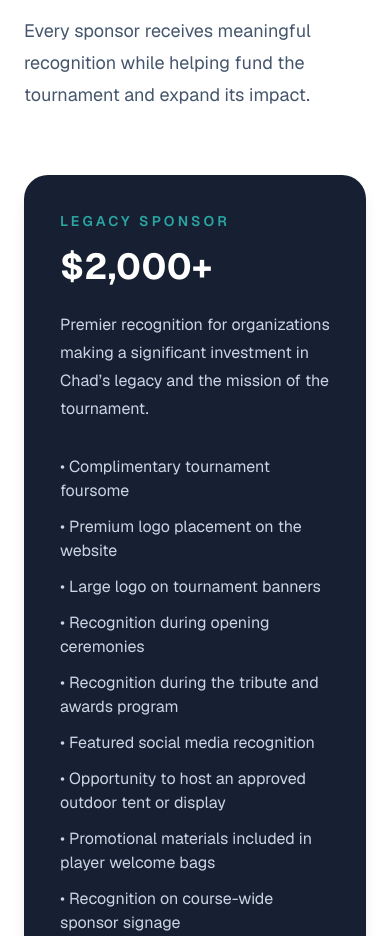
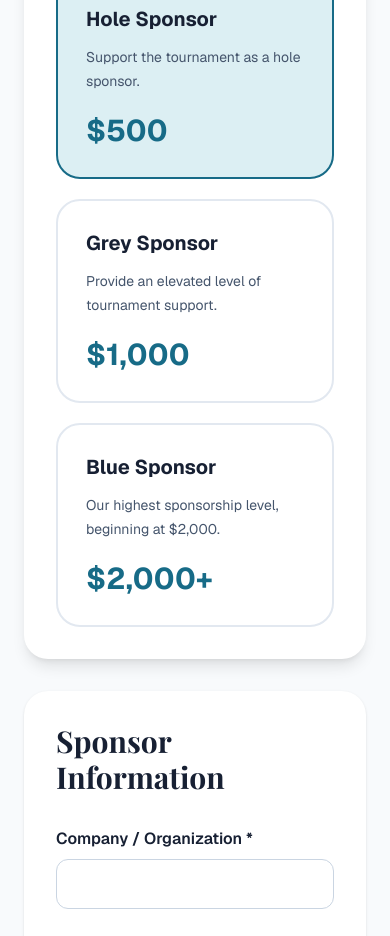
Before and after one commit to chadmillermemorial/chad-miller-memorial, a Next.js app: page /sponsors in a window 390 px wide. Shown: the part 1054-1990 px from the top of the page. Built offline with nearby package versions, Linux system fonts and the light colour scheme; a web font is replaced by a local one.

Commit message:
Add sponsor payment flow

```diff
--- /dev/null
+++ b/app/api/sponsor-checkout/route.ts
@@ -0,0 +1,132 @@
+import { NextResponse } from "next/server";
+import Stripe from "stripe";
+
+export const runtime = "nodejs";
+
+const stripeSecretKey = process.env.STRIPE_SECRET_KEY;
+
+type SponsorLevel = "hole" | "grey" | "blue";
+
+export async function POST(request: Request) {
+  try {
+    if (!stripeSecretKey) {
+      throw new Error("STRIPE_SECRET_KEY is not configured.");
+    }
+
+    const stripe = new Stripe(stripeSecretKey);
+    const formData = await request.formData();
+
+    const sponsorLevel =
+      formData.get("sponsorLevel")?.toString() as SponsorLevel;
+
+    const company =
+      formData.get("company")?.toString().trim() || "";
+
+    const contactName =
+      formData.get("contactName")?.toString().trim() || "";
+
+    const email =
+      formData.get("email")?.toString().trim() || "";
+
+    const phone =
+      formData.get("phone")?.toString().trim() || "";
+
+    const website =
+      formData.get("website")?.toString().trim() || "";
+
+    const notes =
+      formData.get("notes")?.toString().trim() || "";
+
+    if (!company || !contactName || !email || !phone) {
+      throw new Error("Required sponsor information is missing.");
+    }
+
+    let amount = 0;
+    let sponsorshipName = "";
+
+    if (sponsorLevel === "hole") {
+      amount = 500;
+      sponsorshipName = "Hole Sponsor";
+    } else if (sponsorLevel === "grey") {
+      amount = 1000;
+      sponsorshipName = "Grey Sponsor";
+    } else if (sponsorLevel === "blue") {
+      const requestedAmount = Number(
+        formData.get("sponsorAmount")?.toString() || "2000"
+      );
+
+      amount = Math.max(
+        Number.isFinite(requestedAmount)
+          ? Math.round(requestedAmount)
+          : 2000,
+        2000
+      );
+
+      sponsorshipName = "Blue Sponsor";
+    } else {
+      throw new Error("Invalid sponsorship level.");
+    }
+
+    const origin = new URL(request.url).origin;
+
+    const session = await stripe.checkout.sessions.create({
+      mode: "payment",
+
+      customer_email: email,
+
+      line_items: [
+        {
+          price_data: {
+            currency: "usd",
+
+            product_data: {
+              name: `SGM Chad Miller Memorial — ${sponsorshipName}`,
+              description: `${company} tournament sponsorship`,
+            },
+
+            unit_amount: amount * 100,
+          },
+
+          quantity: 1,
+        },
+      ],
+
+      metadata: {
+        paymentType: "sponsorship",
+        sponsorLevel,
+        sponsorshipName,
+        sponsorAmount: String(amount),
+        company,
+        contactName,
+        email,
+        phone,
+        website: website.slice(0, 450),
+        notes: notes.slice(0, 450),
+      },
+
+      success_url:
+        `${origin}/sponsors/confirmation?session_id={CHECKOUT_SESSION_ID}`,
+
+      cancel_url: `${origin}/sponsors`,
+    });
+
+    if (!session.url) {
+      throw new Error("Stripe did not return a checkout URL.");
+    }
+
+    return NextResponse.redirect(session.url, 303);
+  } catch (error) {
+    console.error("Sponsor checkout error:", error);
+
+    return NextResponse.json(
+      {
+        ok: false,
+        error:
+          error instanceof Error
+            ? error.message
+            : "An unknown sponsorship error occurred.",
+      },
+      { status: 500 }
+    );
+  }
+}
--- a/app/api/stripe-webhook/route.ts
+++ b/app/api/stripe-webhook/route.ts
@@ -36,7 +36,10 @@ export async function POST(request: Request) {
         webhookSecret
       );
     } catch (error) {
-      console.error("Webhook signature verification failed:", error);
+      console.error(
+        "Webhook signature verification failed:",
+        error
+      );
 
       return NextResponse.json(
         { error: "Invalid webhook signature." },
@@ -45,47 +48,127 @@ export async function POST(request: Request) {
     }
 
     if (event.type !== "checkout.session.completed") {
-      return NextResponse.json({ received: true });
+      return NextResponse.json({
+        received: true,
+      });
     }
 
-    const session = event.data.object as Stripe.Checkout.Session;
+    const session =
+      event.data.object as Stripe.Checkout.Session;
 
     if (session.payment_status !== "paid") {
-      return NextResponse.json({ received: true });
+      return NextResponse.json({
+        received: true,
+      });
     }
 
     const metadata = session.metadata || {};
-    const playerCount = Number(metadata.playerCount || "1");
+
+    /*
+     * SPONSORSHIP PAYMENT
+     */
+    if (metadata.paymentType === "sponsorship") {
+      const sponsorship = {
+        paymentType: "sponsorship",
+
+        stripeSessionId: session.id,
+
+        company:
+          metadata.company || "",
+
+        contactName:
+          metadata.contactName || "",
+
+        email:
+          metadata.email || "",
+
+        phone:
+          metadata.phone || "",
+
+        website:
+          metadata.website || "",
+
+        sponsorshipName:
+          metadata.sponsorshipName || "",
+
+        sponsorAmount:
+          (session.amount_total || 0) / 100,
+
+        notes:
+          metadata.notes || "",
+      };
+
+      const googleResult =
+        await sendToGoogleSheets(sponsorship);
+
+      return NextResponse.json({
+        received: true,
+        saved: true,
+        type: "sponsorship",
+        googleResult,
+      });
+    }
+
+    /*
+     * PLAYER REGISTRATION PAYMENT
+     */
+    const playerCount =
+      Number(metadata.playerCount || "1");
 
     const players = [];
 
-    for (let number = 1; number <= playerCount; number++) {
+    for (
+      let number = 1;
+      number <= playerCount;
+      number++
+    ) {
       players.push({
-        firstName: metadata[`p${number}FirstName`] || "",
-        lastName: metadata[`p${number}LastName`] || "",
-        email: metadata[`p${number}Email`] || "",
-        phone: metadata[`p${number}Phone`] || "",
-        handicap: metadata[`p${number}Handicap`] || "",
-        ghin: metadata[`p${number}Ghin`] || "",
-        shirtSize: metadata[`p${number}ShirtSize`] || "",
-        teeSelection: metadata[`p${number}Tee`] || "",
+        firstName:
+          metadata[`p${number}FirstName`] || "",
+
+        lastName:
+          metadata[`p${number}LastName`] || "",
+
+        email:
+          metadata[`p${number}Email`] || "",
+
+        phone:
+          metadata[`p${number}Phone`] || "",
+
+        handicap:
+          metadata[`p${number}Handicap`] || "",
+
+        ghin:
+          metadata[`p${number}Ghin`] || "",
+
+        shirtSize:
+          metadata[`p${number}ShirtSize`] || "",
+
+        teeSelection:
+          metadata[`p${number}Tee`] || "",
       });
     }
 
-    const totalPaid = (session.amount_total || 0) / 100;
+    const totalPaid =
+      (session.amount_total || 0) / 100;
 
     const amountPerPlayer =
-      playerCount > 0 ? totalPaid / playerCount : 0;
+      playerCount > 0
+        ? totalPaid / playerCount
+        : 0;
 
     const registration = {
       registrationId: session.id,
 
       paymentStatus: "Paid",
+
       paymentAmount: amountPerPlayer,
 
-      teamName: metadata.teamName || "",
+      teamName:
+        metadata.teamName || "",
 
-      needsPairing: metadata.needsPairing === "Yes",
+      needsPairing:
+        metadata.needsPairing === "Yes",
 
       emergencyContactName:
         metadata.emergencyContactName || "",
@@ -96,17 +179,53 @@ export async function POST(request: Request) {
       capacityHoldId:
         metadata.capacityHoldId || "",
 
-      stripeSessionId: session.id,
+      stripeSessionId:
+        session.id,
 
       players,
     };
 
-    const googleResponse = await fetch(GOOGLE_SCRIPT_URL, {
+    const googleResult =
+      await sendToGoogleSheets(registration);
+
+    return NextResponse.json({
+      received: true,
+      saved: true,
+      type: "player",
+      googleResult,
+    });
+
+  } catch (error) {
+    console.error(
+      "Stripe webhook error:",
+      error
+    );
+
+    return NextResponse.json(
+      {
+        error:
+          "Webhook processing failed.",
+      },
+      {
+        status: 500,
+      }
+    );
+  }
+}
+
+async function sendToGoogleSheets(
+  data: Record<string, unknown>
+) {
+  const googleResponse =
+    await fetch(GOOGLE_SCRIPT_URL, {
       method: "POST",
+
       headers: {
-        "Content-Type": "application/json",
+        "Content-Type":
+          "application/json",
       },
-      body: JSON.stringify(registration),
+
+      body: JSON.stringify(data),
     });
 
   if (!googleResponse.ok) {
@@ -115,27 +234,15 @@ export async function POST(request: Request) {
     );
   }
 
-    const googleResult = await googleResponse.json();
+  const googleResult =
+    await googleResponse.json();
 
   if (!googleResult.ok) {
     throw new Error(
       googleResult.error ||
-          "Google Sheets rejected the registration."
+        "Google Sheets rejected the payment."
     );
   }
 
-    console.log(`Paid registration saved: ${session.id}`);
-
-    return NextResponse.json({
-      received: true,
-      saved: true,
-    });
-  } catch (error) {
-    console.error("Stripe webhook error:", error);
-
-    return NextResponse.json(
-      { error: "Webhook processing failed." },
-      { status: 500 }
-    );
+  return googleResult;
 }
-}
--- a/app/sponsors/page.tsx
+++ b/app/sponsors/page.tsx
@@ -1,211 +1,287 @@
-import Link from "next/link";
+"use client";
+
+import Image from "next/image";
+import { useState } from "react";
 import Container from "@/components/ui/Container";
-import SectionHeading from "@/components/ui/SectionHeading";
 
-const sponsorships = [
+type SponsorLevel = "hole" | "grey" | "blue";
+
+const sponsorLevels = [
   {
-    name: "Legacy Sponsor",
-    price: "$2,000+",
-    description:
-      "Premier recognition for organizations making a significant investment in Chad’s legacy and the mission of the tournament.",
-    benefits: [
-      "Complimentary tournament foursome",
-      "Premium logo placement on the website",
-      "Large logo on tournament banners",
-      "Recognition during opening ceremonies",
-      "Recognition during the tribute and awards program",
-      "Featured social media recognition",
-      "Opportunity to host an approved outdoor tent or display",
-      "Promotional materials included in player welcome bags",
-      "Recognition on course-wide sponsor signage",
-    ],
-    style: "bg-[var(--brand-navy)] text-white",
-    textStyle: "text-slate-300",
+    id: "hole" as SponsorLevel,
+    name: "Hole Sponsor",
+    amount: 500,
+    description: "Support the tournament as a hole sponsor.",
   },
   {
-    name: "Patriot Sponsor",
-    price: "$1,000",
-    description:
-      "Expanded tournament-day visibility and recognition throughout the event.",
-    benefits: [
-      "Logo displayed on course-wide sponsor signage",
-      "Logo on the tournament website",
-      "Recognition during opening ceremonies",
-      "Recognition during the awards program",
-      "Tournament social media recognition",
-      "Opportunity to provide items for player welcome bags",
-      "Two invitations to the lunch social and tribute program",
-    ],
-    style: "bg-[var(--sand)] text-[var(--brand-navy)]",
-    textStyle: "text-slate-600",
+    id: "grey" as SponsorLevel,
+    name: "Grey Sponsor",
+    amount: 1000,
+    description: "Provide an elevated level of tournament support.",
   },
   {
-    name: "Hole Sponsor",
-    price: "$500",
-    description:
-      "A strong option for businesses, organizations, families, and groups wishing to support the tournament.",
-    benefits: [
-      "Exclusive sponsorship of one golf hole",
-      "Professionally produced sponsor sign at the hole",
-      "Logo on the tournament website",
-      "Recognition on the tournament sponsor board",
-      "Opportunity to provide items for player welcome bags",
-    ],
-    style: "bg-[var(--brand-sky)] text-[var(--brand-navy)]",
-    textStyle: "text-slate-600",
+    id: "blue" as SponsorLevel,
+    name: "Blue Sponsor",
+    amount: 2000,
+    description: "Our highest sponsorship level, beginning at $2,000.",
   },
 ];
 
-const exclusiveOpportunities = [
-  "Golf Cart Sponsor",
-  "Driving Range Sponsor",
-  "Putting Green Sponsor",
-  "Beverage Cart Sponsor",
-  "Player Gift Sponsor",
-  "Awards Program Sponsor",
-  "Silent Auction Sponsor",
-  "Long Drive Sponsor",
-  "Closest-to-the-Pin Sponsor",
-  "Hole-in-One Sponsor",
-];
+export default function SponsorsPage() {
+  const [sponsorLevel, setSponsorLevel] =
+    useState<SponsorLevel>("hole");
 
-export default function SponsorsPage() {
+  const selectedLevel = sponsorLevels.find(
+    (level) => level.id === sponsorLevel
+  )!;
+
+  const [blueAmount, setBlueAmount] = useState("2000");
+
+  const amount =
+    sponsorLevel === "blue"
+      ? Math.max(Number(blueAmount) || 2000, 2000)
+      : selectedLevel.amount;
+
   return (
     <>
-      <section className="bg-[var(--brand-navy)] py-24 text-white md:py-32">
+      <section className="bg-[var(--brand-navy)] py-20 text-white">
         <Container>
-          <div className="max-w-4xl">
+          <div className="grid gap-10 lg:grid-cols-[0.75fr_1.25fr] lg:items-center">
+            <Image
+              src="/images/logo/logo.png"
+              alt="SGM Chad Miller Memorial logo"
+              width={260}
+              height={260}
+              className="mx-auto w-full max-w-[220px]"
+            />
+
+            <div>
               <p className="text-sm font-semibold uppercase tracking-[0.3em] text-[var(--brand-teal)]">
-              Sponsorship Opportunities
+                Sponsorship
               </p>
 
-            <h1 className="mt-5 text-5xl font-bold leading-tight md:text-7xl">
-              Support the tournament.
-              <br />
-              Continue Chad’s legacy.
+              <h1 className="mt-5 text-5xl font-bold md:text-6xl">
+                Support the Memorial
               </h1>
 
-            <p className="mt-8 max-w-3xl text-xl leading-9 text-slate-300">
-              Sponsorship helps create a first-class memorial event while
-              supporting The Honor Foundation Fort Bragg Chapters and the
-              Special Operations community.
+              <p className="mt-6 max-w-2xl text-lg leading-8 text-slate-300">
+                Sponsorship helps us host the Sergeant Major Chad Miller
+                Memorial Golf Tournament and support the mission of The Honor
+                Foundation.
               </p>
+            </div>
           </div>
         </Container>
       </section>
 
-      <section className="py-24">
+      <section className="bg-slate-50 py-20">
         <Container>
-          <SectionHeading
-            eyebrow="Tournament Partners"
-            title="Choose the sponsorship level that fits your organization."
+          <form
+            action="/api/sponsor-checkout"
+            method="POST"
+            className="mx-auto max-w-5xl"
           >
-            <p>
-              Every sponsor receives meaningful recognition while helping fund
-              the tournament and expand its impact.
-            </p>
-          </SectionHeading>
+            <input
+              type="hidden"
+              name="sponsorLevel"
+              value={sponsorLevel}
+            />
 
-          <div className="mt-16 grid gap-8 lg:grid-cols-3">
-            {sponsorships.map((sponsorship) => (
-              <article
-                key={sponsorship.name}
-                className={`flex flex-col rounded-3xl p-9 shadow-lg ${sponsorship.style}`}
-              >
-                <p className="text-sm font-semibold uppercase tracking-[0.22em] text-[var(--brand-teal)]">
-                  {sponsorship.name}
+            <input
+              type="hidden"
+              name="sponsorAmount"
+              value={amount}
+            />
+
+            <div className="rounded-3xl bg-white p-8 shadow-lg md:p-10">
+              <p className="text-sm font-semibold uppercase tracking-[0.25em] text-[var(--brand-blue)]">
+                Sponsorship Level
               </p>
 
-                <p className="mt-4 text-4xl font-bold">{sponsorship.price}</p>
+              <h2 className="mt-3 text-3xl font-bold text-[var(--brand-navy)]">
+                Choose your sponsorship
+              </h2>
 
-                <p className={`mt-6 leading-7 ${sponsorship.textStyle}`}>
-                  {sponsorship.description}
+              <div className="mt-8 grid gap-5 md:grid-cols-3">
+                {sponsorLevels.map((level) => (
+                  <button
+                    key={level.id}
+                    type="button"
+                    onClick={() => setSponsorLevel(level.id)}
+                    className={`rounded-3xl border-2 p-7 text-left transition ${
+                      sponsorLevel === level.id
+                        ? "border-[var(--brand-blue)] bg-[var(--brand-sky)]"
+                        : "border-slate-200 bg-white hover:border-slate-300"
+                    }`}
+                  >
+                    <p className="text-xl font-bold text-[var(--brand-navy)]">
+                      {level.name}
                     </p>
 
-                <ul
-                  className={`mt-8 flex-1 space-y-3 ${sponsorship.textStyle}`}
-                >
-                  {sponsorship.benefits.map((benefit) => (
-                    <li key={benefit}>• {benefit}</li>
-                  ))}
-                </ul>
+                    <p className="mt-3 text-sm leading-6 text-slate-600">
+                      {level.description}
+                    </p>
 
-                <Link
-                  href="mailto:chadmillermemorial@gmail.com?subject=Tournament Sponsorship"
-                  className="mt-9 inline-flex w-fit rounded-full bg-[var(--brand-blue)] px-7 py-3.5 font-semibold text-white transition hover:opacity-90"
-                >
-                  Discuss Sponsorship
-                </Link>
-              </article>
+                    <p className="mt-5 text-3xl font-bold text-[var(--brand-blue)]">
+                      {level.id === "blue"
+                        ? "$2,000+"
+                        : `$${level.amount.toLocaleString()}`}
+                    </p>
+                  </button>
                 ))}
               </div>
-        </Container>
-      </section>
 
-      <section className="bg-slate-50 py-24">
-        <Container>
-          <SectionHeading
-            eyebrow="Exclusive Opportunities"
-            title="Sponsor a memorable part of the day."
-          >
-            <p>
-              These opportunities provide focused recognition connected to a
-              specific tournament experience. Availability and pricing will be
-              confirmed with the tournament team.
-            </p>
-          </SectionHeading>
+              {sponsorLevel === "blue" && (
+                <div className="mt-8 rounded-2xl bg-slate-50 p-6">
+                  <label className="block">
+                    <span className="font-semibold text-[var(--brand-navy)]">
+                      Blue Sponsorship Amount
+                    </span>
 
-          <div className="mt-14 grid gap-4 sm:grid-cols-2 lg:grid-cols-3">
-            {exclusiveOpportunities.map((opportunity) => (
-              <div
-                key={opportunity}
-                className="rounded-2xl border border-slate-200 bg-white p-6 font-semibold text-[var(--brand-navy)] shadow-sm"
-              >
-                {opportunity}
-              </div>
-            ))}
-          </div>
-        </Container>
-      </section>
-
-      <section className="bg-[var(--brand-navy)] py-24 text-white">
-        <Container>
-          <div className="grid gap-12 lg:grid-cols-[1fr_0.8fr] lg:items-center">
-            <div>
-              <p className="text-sm font-semibold uppercase tracking-[0.25em] text-[var(--brand-teal)]">
-                Why Sponsor?
+                    <p className="mt-1 text-sm text-slate-500">
+                      Minimum $2,000.
                     </p>
 
-              <h2 className="mt-4 text-4xl font-bold leading-tight md:text-5xl">
-                Visibility connected to a meaningful mission.
+                    <div className="mt-3 flex max-w-sm items-center rounded-xl border border-slate-300 bg-white px-4">
+                      <span className="font-semibold text-slate-500">
+                        $
+                      </span>
+
+                      <input
+                        type="number"
+                        min="2000"
+                        step="1"
+                        value={blueAmount}
+                        onChange={(event) =>
+                          setBlueAmount(event.target.value)
+                        }
+                        className="w-full px-3 py-3 outline-none"
+                      />
+                    </div>
+                  </label>
+                </div>
+              )}
+            </div>
+
+            <div className="mt-8 rounded-3xl bg-white p-8 shadow-sm md:p-10">
+              <h2 className="text-3xl font-bold text-[var(--brand-navy)]">
+                Sponsor Information
               </h2>
 
-              <p className="mt-6 text-lg leading-8 text-slate-300">
-                Sponsors connect with golfers, veterans, community leaders,
-                local businesses, and members of the Special Operations
-                community while helping honor Sergeant Major Chad Miller.
+              <div className="mt-8 grid gap-6 md:grid-cols-2">
+                <label className="block">
+                  <span className="font-semibold">
+                    Company / Organization *
+                  </span>
+
+                  <input
+                    required
+                    name="company"
+                    type="text"
+                    className="mt-2 w-full rounded-xl border border-slate-300 px-4 py-3"
+                  />
+                </label>
+
+                <label className="block">
+                  <span className="font-semibold">
+                    Contact Name *
+                  </span>
+
+                  <input
+                    required
+                    name="contactName"
+                    type="text"
+                    className="mt-2 w-full rounded-xl border border-slate-300 px-4 py-3"
+                  />
+                </label>
+
+                <label className="block">
+                  <span className="font-semibold">
+                    Email *
+                  </span>
+
+                  <input
+                    required
+                    name="email"
+                    type="email"
+                    className="mt-2 w-full rounded-xl border border-slate-300 px-4 py-3"
+                  />
+                </label>
+
+                <label className="block">
+                  <span className="font-semibold">
+                    Phone *
+                  </span>
+
+                  <input
+                    required
+                    name="phone"
+                    type="tel"
+                    className="mt-2 w-full rounded-xl border border-slate-300 px-4 py-3"
+                  />
+                </label>
+
+                <label className="block md:col-span-2">
+                  <span className="font-semibold">
+                    Website
+                  </span>
+
+                  <input
+                    name="website"
+                    type="url"
+                    placeholder="https://"
+                    className="mt-2 w-full rounded-xl border border-slate-300 px-4 py-3"
+                  />
+                </label>
+
+                <label className="block md:col-span-2">
+                  <span className="font-semibold">
+                    Notes
+                  </span>
+
+                  <textarea
+                    name="notes"
+                    rows={4}
+                    placeholder="Optional information or special requests"
+                    className="mt-2 w-full rounded-xl border border-slate-300 px-4 py-3"
+                  />
+                </label>
+              </div>
+
+              <p className="mt-6 text-sm leading-6 text-slate-500">
+                We will follow up separately for your company logo and any
+                sponsorship materials needed for the event.
               </p>
             </div>
 
-            <div className="rounded-3xl bg-white p-9 text-[var(--brand-navy)] shadow-xl">
-              <h2 className="text-3xl font-bold">
-                Build a custom partnership.
+            <div className="mt-10 rounded-3xl bg-[var(--brand-navy)] p-8 text-white md:p-10">
+              <div className="flex flex-col gap-6 md:flex-row md:items-end md:justify-between">
+                <div>
+                  <p className="text-sm font-semibold uppercase tracking-[0.25em] text-[var(--brand-teal)]">
+                    Secure Checkout
+                  </p>
+
+                  <h2 className="mt-3 text-3xl font-bold">
+                    Sponsorship Total: $
+                    {amount.toLocaleString()}
                   </h2>
 
-              <p className="mt-5 leading-7 text-slate-600">
-                The tournament team can combine recognition, player entries,
-                signage, hospitality, and on-site engagement into a package
-                that fits your organization.
+                  <p className="mt-4 max-w-xl leading-7 text-slate-300">
+                    Your sponsorship will be confirmed after secure payment
+                    is successfully completed.
                   </p>
+                </div>
 
-              <Link
-                href="mailto:chadmillermemorial@gmail.com?subject=Custom Sponsorship Package"
-                className="mt-8 inline-flex rounded-full bg-[var(--brand-blue)] px-7 py-3.5 font-semibold text-white transition hover:opacity-90"
+                <button
+                  type="submit"
+                  className="shrink-0 rounded-full bg-[var(--brand-teal)] px-8 py-4 font-semibold text-white transition hover:opacity-90"
                 >
-                Contact the Tournament Team
-              </Link>
+                  Continue to Secure Payment — $
+                  {amount.toLocaleString()}
+                </button>
               </div>
             </div>
+          </form>
         </Container>
       </section>
     </>
```
Also changed, not shown: app/confirmation/page.tsx (added, +40 -0 lines). Lines whose indentation alone changed are shown as unchanged.
